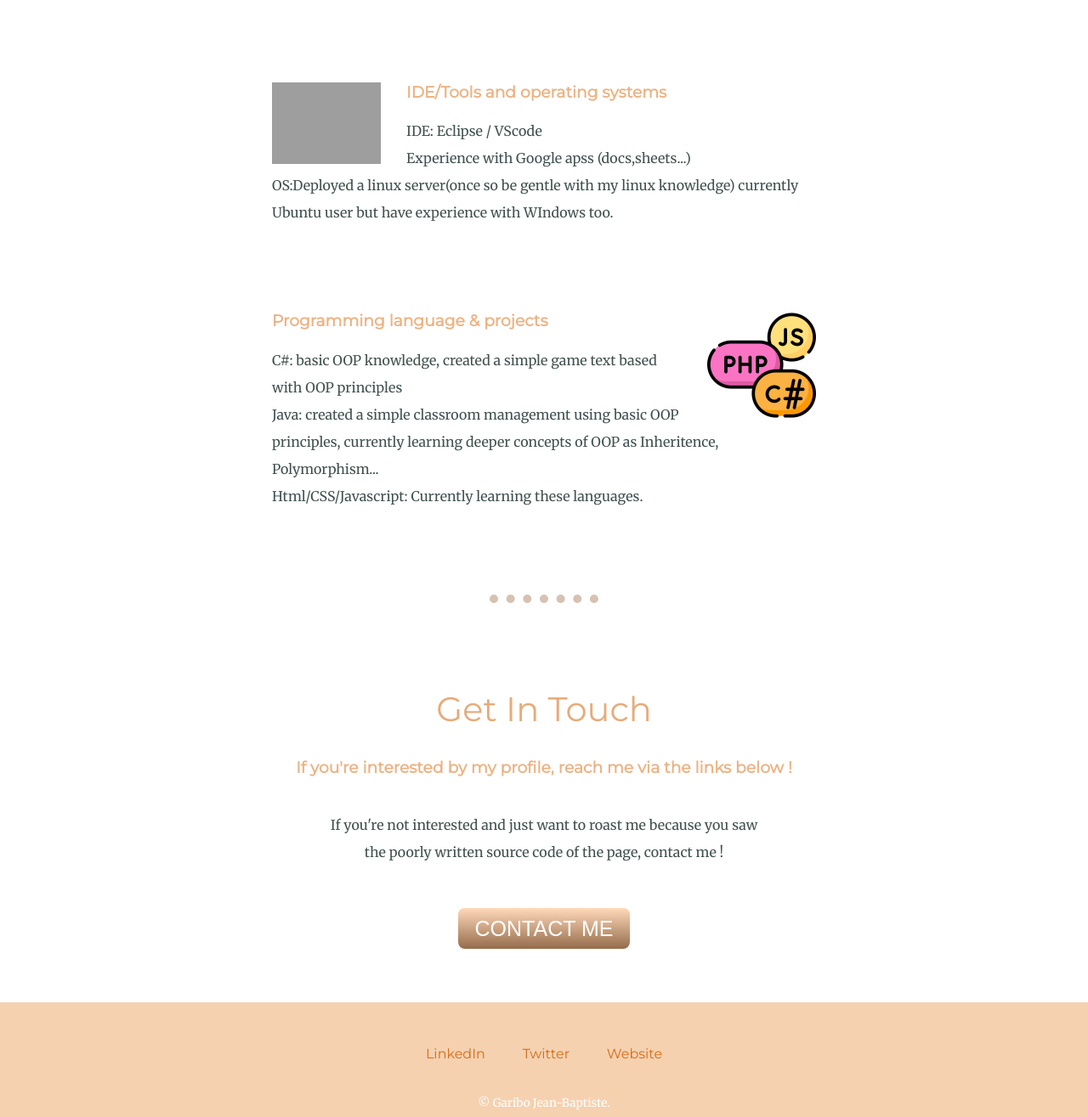
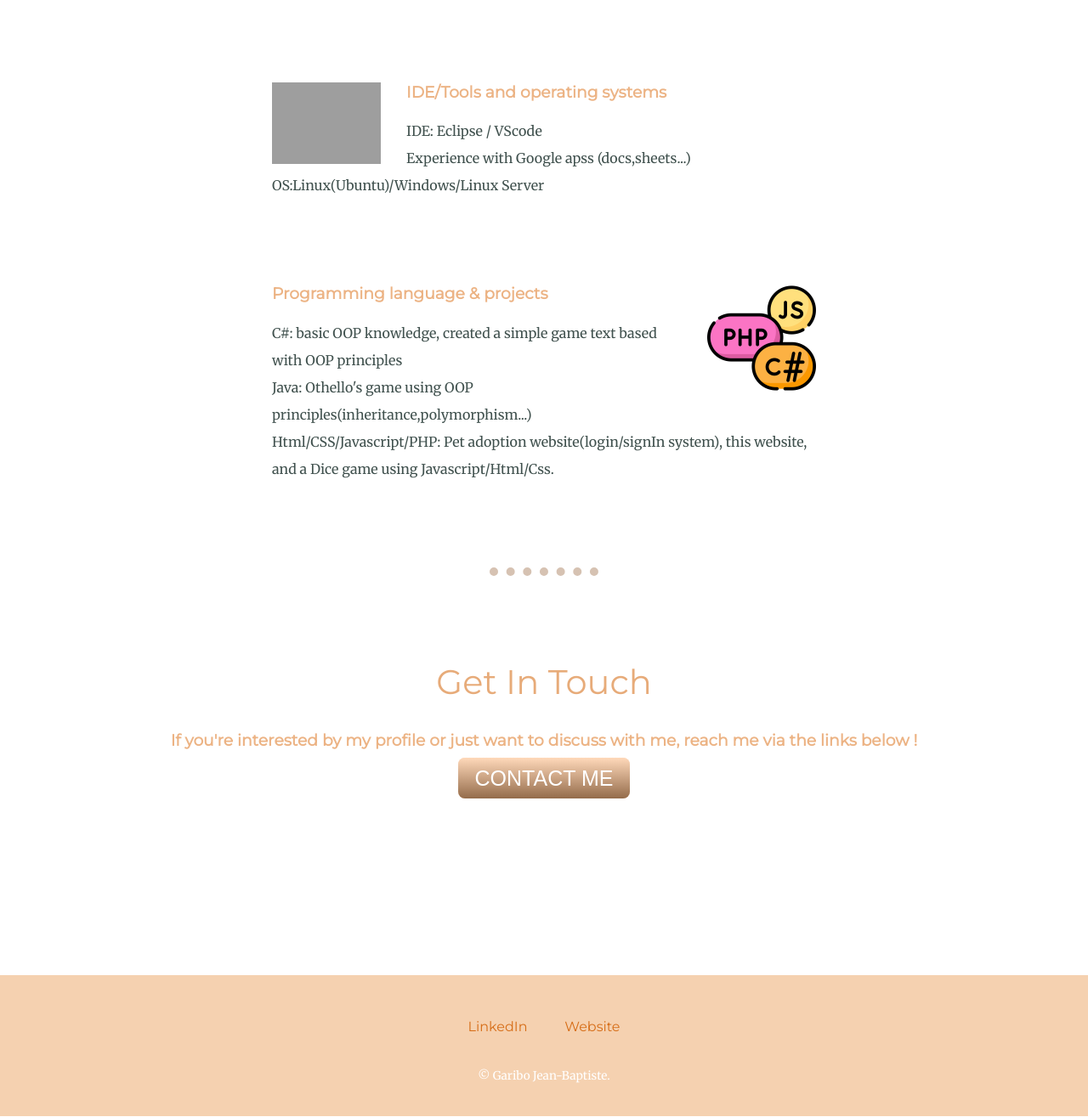
Before and after one commit to MRjeanba/cv_styled, a plain HTML site: page index.html in a window 1280 px wide. Shown: the part 1740-3055 px from the top of the page at 85% size. Drawn offline with Linux system fonts and the light colour scheme; grey boxes are pictures that could not be loaded.

Commit message:
update index.html
Correction of some typos, removed the Twitter link since I don't have twitter

```diff
--- a/index.html
+++ b/index.html
@@ -31,7 +31,7 @@
         <div class="profile">
           <img src="thumbnail_IMG_0916-modified.png" alt="me gaming" height="300px">
           <h2>Hello.</h2>
-          <p>I am a second year computer science at Concordia University looking for internship in order to feed my love for the development</p>
+          <p>I am a second year computer science student at Concordia University looking for internship in order to feed my love for the development</p>
         </div>
 
 
@@ -42,12 +42,12 @@
           <div class="skill-row">
             <img class="coding-img" src="https://cdn-icons-png.flaticon.com/512/1006/1006363.png" alt="coding screen">
             <h3>IDE/Tools and operating systems</h3>
-            <p>IDE: Eclipse / VScode <br> Experience with Google apss (docs,sheets...) <br> OS:Deployed a linux server(once so be gentle with my linux knowledge) currently Ubuntu user but have experience with WIndows too.</p>
+            <p>IDE: Eclipse / VScode <br> Experience with Google apss (docs,sheets...) <br> OS:Linux(Ubuntu)/Windows/Linux Server</p>
           </div>
           <div class="skill-row">
             <img class="terminal-img" src="2721593.png" alt="terminal screen">
             <h3>Programming language & projects</h3>
-            <p>C#: basic OOP knowledge, created a simple game text based with OOP principles <br>Java: created a simple classroom management using basic OOP principles, currently learning deeper concepts of OOP as Inheritence, Polymorphism... <br> Html/CSS/Javascript: Currently learning these languages.</p>
+            <p>C#: basic OOP knowledge, created a simple game text based with OOP principles <br>Java: Othello's game using OOP principles(inheritance,polymorphism...)<br> Html/CSS/Javascript/PHP: Pet adoption website(login/signIn system), this website, and a Dice game using Javascript/Html/Css.</p>
           </div>
         </div>
 
@@ -55,8 +55,8 @@
 
         <div class="contact-me">
           <h2>Get In Touch</h2>
-          <h3>If you're interested by my profile, reach me via the links below !</h3>
-          <p>If you're not interested and just want to roast me because you saw the poorly written source code of the page, contact me !</p>
+          <h3>If you're interested by my profile or just want to discuss with me, reach me via the links below !</h3>
+
 
           <a class="btn" href="mailto:jeanba19@outlook.fr">CONTACT ME</a>
         </div>
@@ -65,7 +65,6 @@
 
       <div class="bottom-container">
         <a class="footer-link" href="https://www.linkedin.com/in/jean-baptiste-garibo-12772a226">LinkedIn</a>
-        <a class="footer-link" href="https://twitter.com/">Twitter</a>
         <a class="footer-link" href="">Website</a>
         <p class="copyright">© Garibo Jean-Baptiste.</p>
       </div>
```
